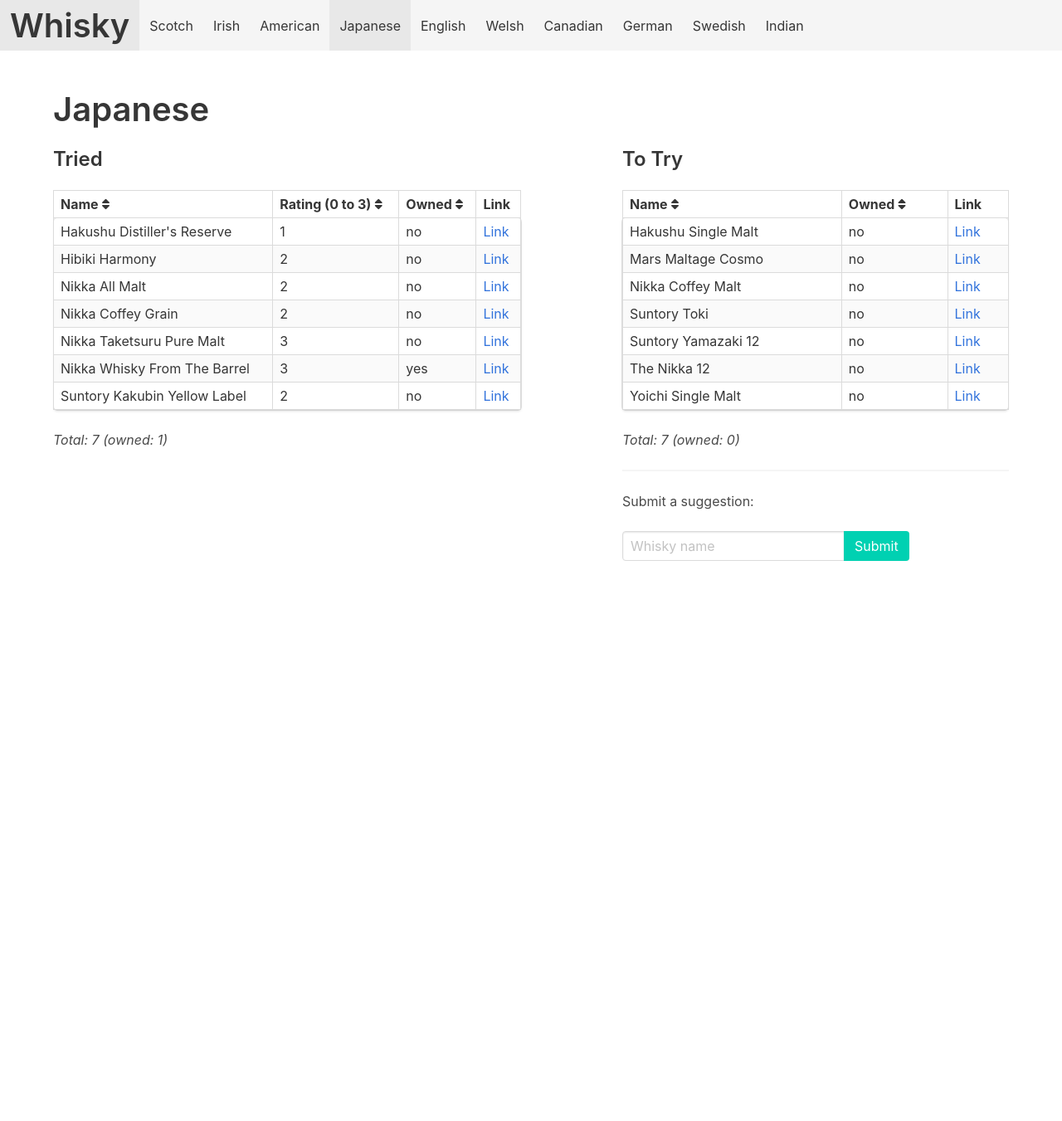
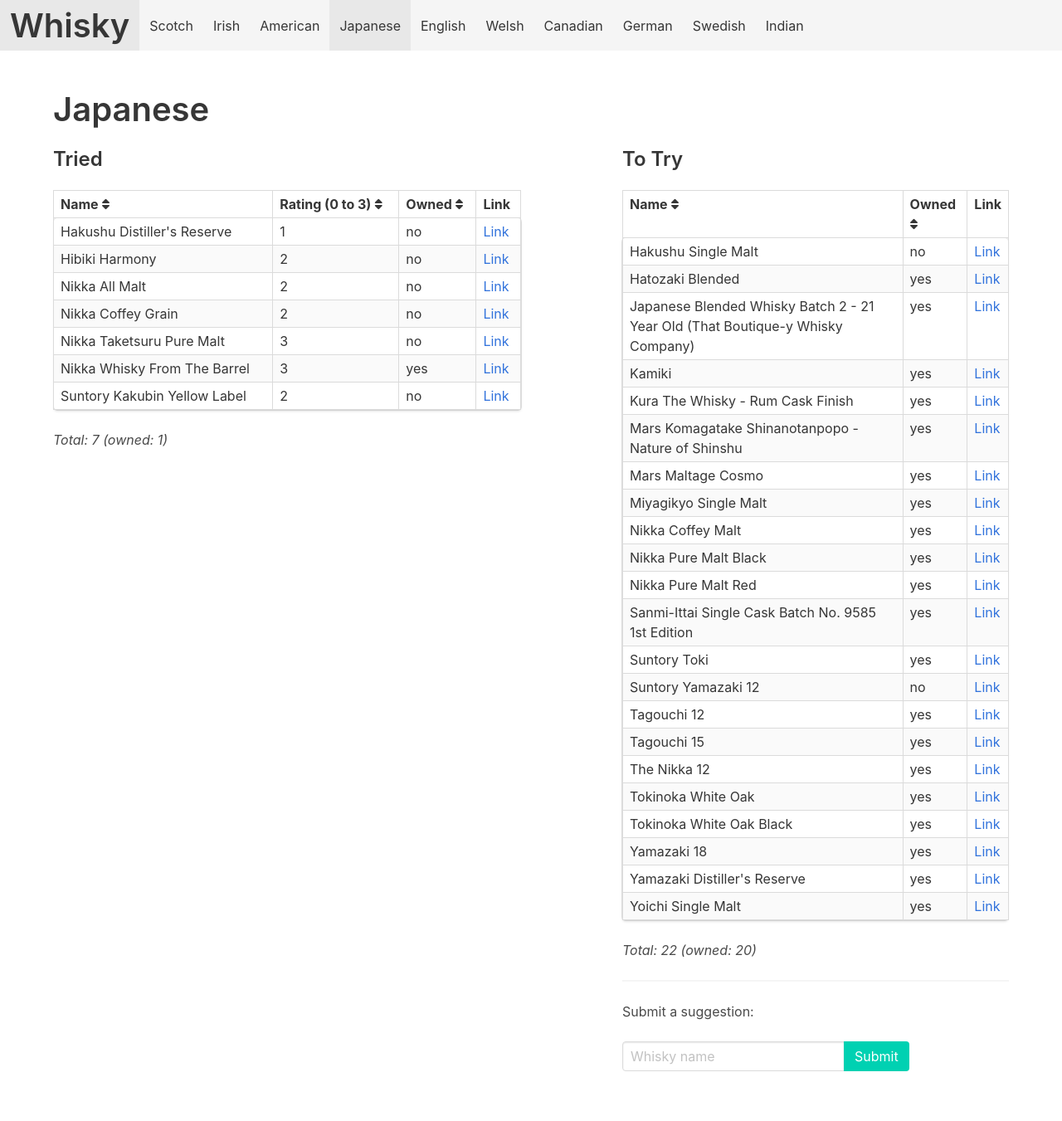
Before and after one commit to grega/whisky, a Jekyll site: the page built from japanese.html, in a window 1280 px wide. Shown: the whole page at 83% size. Built offline with Jekyll 4.4.1, drawn with Linux system fonts in a browser that asks for light colours; nearby versions of some CDN libraries; before the commit the page ends 900 px from its top, so only the background shows below that.

Commit message:
Big update to Japanese to-try

```diff
--- a/_data/japanese/to_try.yml
+++ b/_data/japanese/to_try.yml
@@ -1,7 +1,42 @@
 - name: Suntory Yamazaki 12
 - name: Hakushu Single Malt
+- name: Nikka Coffey Malt
+  owned: true
+- name: Yoichi Single Malt
+  owned: true
+- name: Nikka Pure Malt Black
+  owned: true
+- name: Tagouchi 12
+  owned: true
+- name: Nikka Pure Malt Red
+  owned: true
+- name: Tokinoka White Oak Black
+  owned: true
+- name: Hatozaki Blended
+  owned: true
+- name: The Nikka 12
+  owned: true
+- name: Suntory Toki
+  owned: true
+- name: Yamazaki Distiller's Reserve
+  owned: true
 - name: Mars Maltage Cosmo
-- name: Suntory Toki
-- name: Nikka Coffey Malt
-- name: Yoichi Single Malt
-- name: The Nikka 12
+  owned: true
+- name: Kamiki
+  owned: true
+- name: Miyagikyo Single Malt
+  owned: true
+- name: Mars Komagatake Shinanotanpopo - Nature of Shinshu
+  owned: true
+- name: Tokinoka White Oak
+  owned: true
+- name: Japanese Blended Whisky Batch 2 - 21 Year Old (That Boutique-y Whisky Company)
+  owned: true
+- name: Tagouchi 15
+  owned: true
+- name: Kura The Whisky - Rum Cask Finish
+  owned: true
+- name: Yamazaki 18
+  owned: true
+- name: Sanmi-Ittai Single Cask Batch No. 9585 1st Edition
+  owned: true
```
